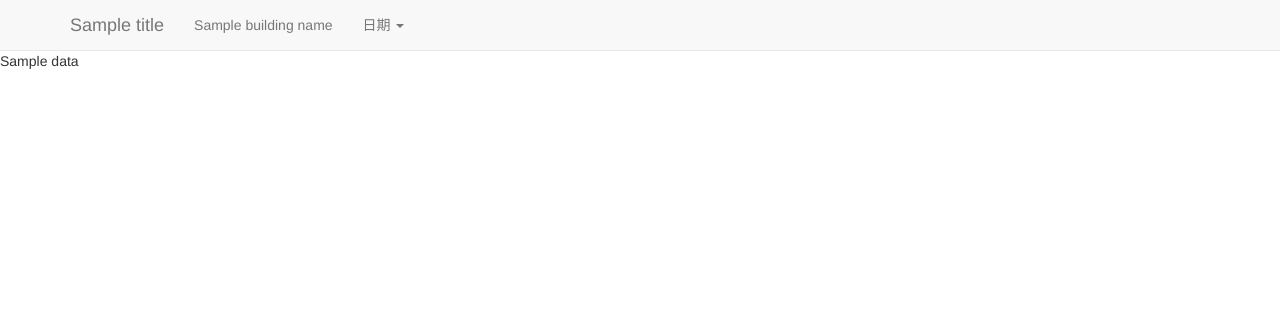
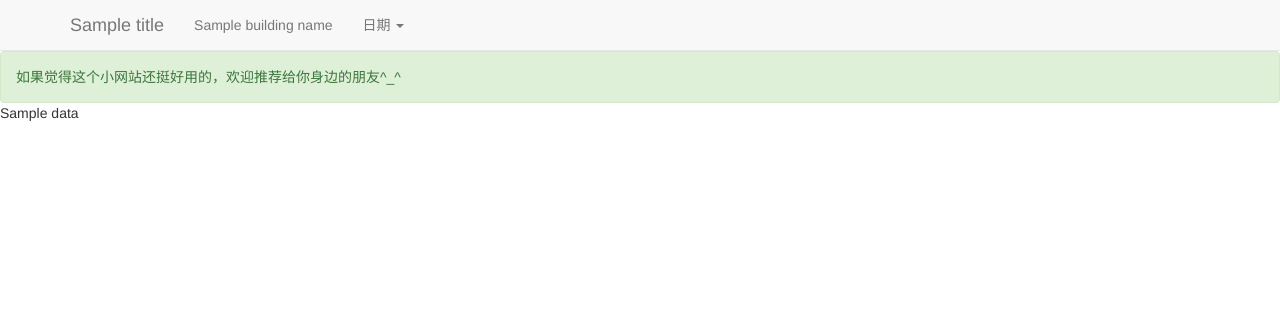
Before and after one commit to longcw/hust_classroom, a Python web app: template templates/classroom.html in a window 1280 px wide. Shown: the top 311 px of the page. Run offline with Jinja, Linux system fonts and the light colour scheme; the template is opened without the code that fills it: most values are stand-ins (such as "Sample title", 1, 10 or a date in 2020); some libraries are stand-ins or nearby versions.

Commit message:
添加推广提示 TODO 添加推广提示的关闭按钮，并将状态保存到session中

```diff
--- a/templates/classroom.html
+++ b/templates/classroom.html
@@ -48,7 +48,11 @@
 {% endblock %}
 
 {% block body %}
+
     <div>
+        <div class="alert alert-success" role="alert" style="margin-bottom: 0">
+            如果觉得这个小网站还挺好用的，欢迎推荐给你身边的朋友^_^
+        </div>
         <table class="table table-bordered">
             {{ classroom.data|safe }}
         </table>
```
